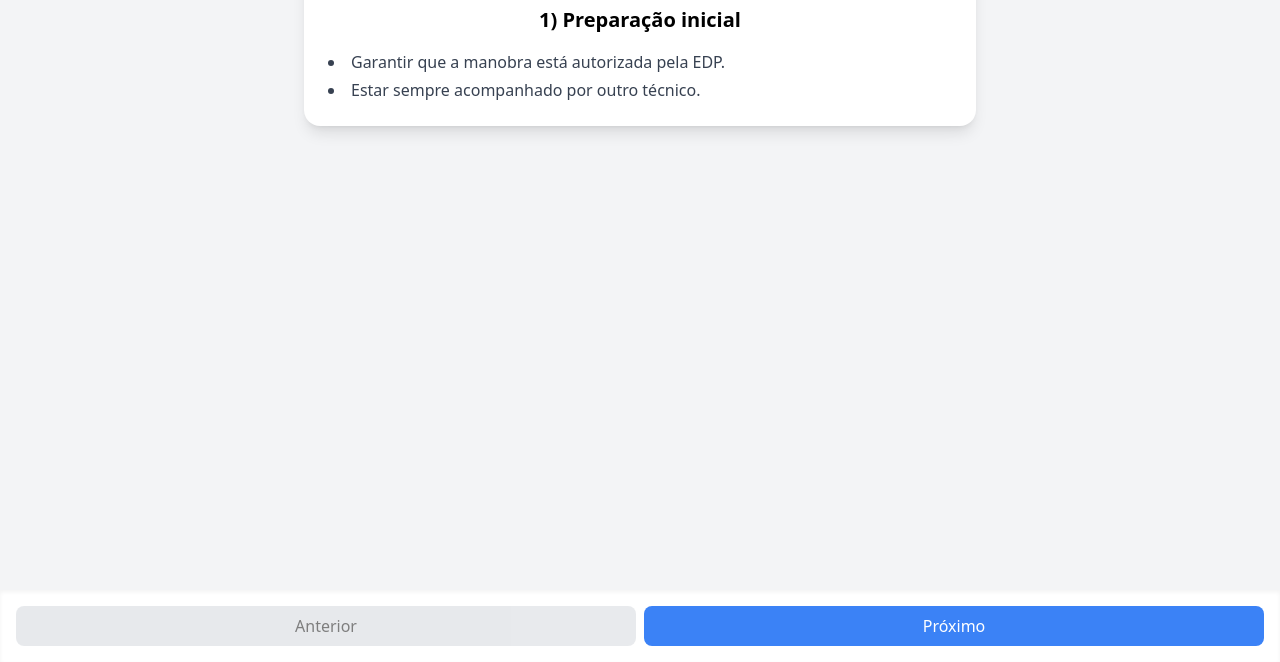
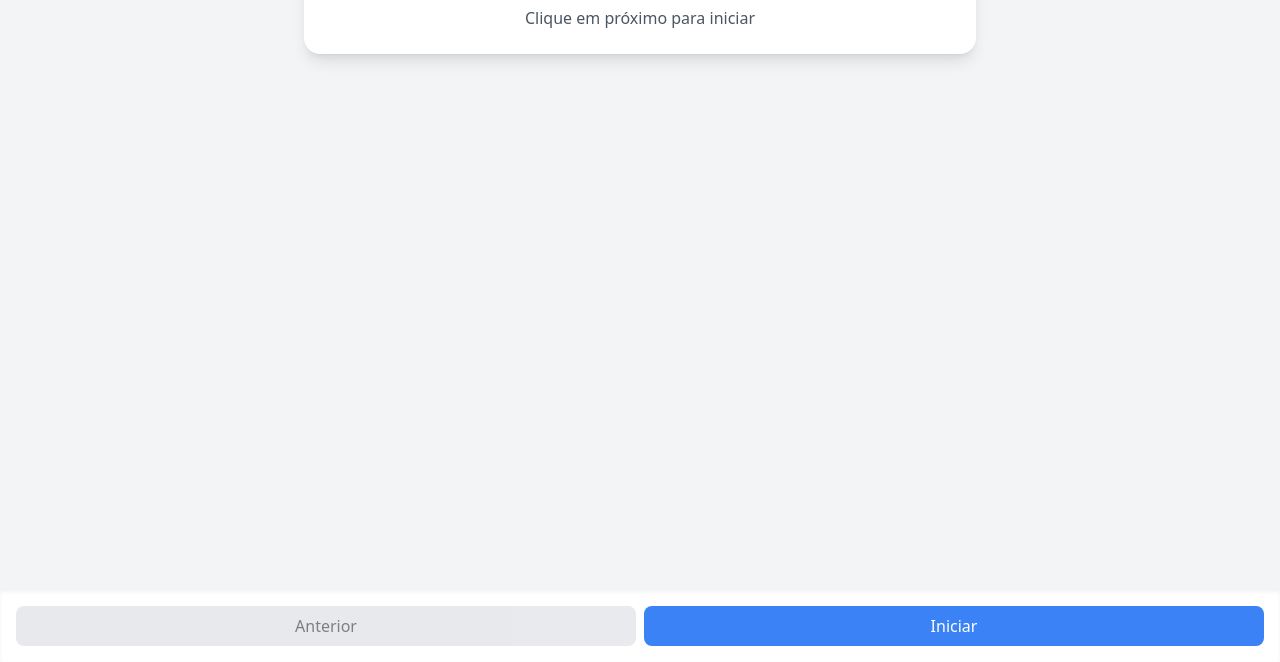
Before and after one commit to Avjdavid/manobra-em-switchgear, a plain HTML site: page index.html in a window 1280 px wide. Shown: the part 138-800 px from the top of the page. Drawn offline with nearby package versions, Linux system fonts and the light colour scheme.

Commit message:
Update index.html

```diff
--- a/index.html
+++ b/index.html
@@ -9,13 +9,16 @@
 <body class="bg-gray-100 min-h-screen flex flex-col items-center justify-start p-6 pb-24">
 
   <div class="w-full max-w-2xl bg-white rounded-2xl shadow-lg p-6 flex flex-col items-center">
-    <!-- TÍTULO FIXO NO TOPO -->
-    <h1 class="text-xl sm:text-2xl md:text-3xl font-bold mb-6 text-center">
+    <!-- CAPA: PRIMEIRA TELA -->
+    <div id="cover-screen" class="w-full text-center space-y-6">
+      <h1 class="text-xl sm:text-2xl md:text-3xl font-bold">
         Procedimento Seguro:<br> Manobra em Switchgear nas PCS
       </h1>
+      <p class="text-gray-600">Clique em próximo para iniciar</p>
+    </div>
 
     <!-- PASSOS -->
-    <div id="step-card" class="w-full text-center space-y-4"></div>
+    <div id="step-card" class="hidden w-full text-center space-y-4"></div>
   </div>
 
   <!-- NAV FIXA -->
@@ -29,14 +32,14 @@
     const steps = [
       { title: "1) Preparação inicial",
         text: [
-          "Garantir que a manobra está autorizada pela EDP.",
-          "Estar sempre acompanhado por outro técnico."
+          "Garantir que a manobra está autorizada pelo responsável.",
+          "Estar sempre acompanhado por outro técnico autorizado."
         ]},
       { title: "2) EPI e ferramentas",
         text: [
           "Colocar capacete, óculos, protetor auricular e vestimenta anti-chama.",
-          "Verificar luvas isolantes com teste visual e de pressão.",
-          "Confirmar que todos equipamentos estão em bom estado."
+          "Verificar luvas isolantes com teste de estanqueidade/pressão.",
+          "Confirmar ferramentas isoladas em bom estado."
         ]},
       { title: "3) Inspeção do equipamento",
         text: [
@@ -48,7 +51,7 @@
         text: [
           "Observar visor/manômetro da célula.",
           "Conferir se está dentro da faixa verde/pressão nominal.",
-          "Se em faixa amarela ou vermelha → não prosseguir, comunicar supervisor e EDP."
+          "Se em faixa amarela ou vermelha → não prosseguir, comunicar manutenção."
         ]},
       { title: "5.1) Desligar a saída da célula (lado da carga)",
         text: [
@@ -84,14 +87,24 @@
         ]}
     ];
 
-    // ---- ESTADO E ELEMENTOS ----
-    let currentStep = 0;
+    // ---- ESTADO ----
+    let currentStep = -1; // -1 = capa
+    const cover = document.getElementById("cover-screen");
     const stepCard = document.getElementById("step-card");
     const prevBtn = document.getElementById("prev-btn");
     const nextBtn = document.getElementById("next-btn");
 
-    // ---- FUNÇÕES ----
-    function renderStep() {
+    function renderScreen() {
+      if (currentStep === -1) {
+        // Mostrar capa
+        cover.classList.remove("hidden");
+        stepCard.classList.add("hidden");
+        prevBtn.disabled = true;
+        nextBtn.textContent = "Iniciar";
+      } else {
+        // Mostrar passo
+        cover.classList.add("hidden");
+        stepCard.classList.remove("hidden");
         const step = steps[currentStep];
         stepCard.innerHTML = `
           <h2 class="text-lg sm:text-xl font-semibold">${step.title}</h2>
@@ -101,33 +114,33 @@
         prevBtn.disabled = currentStep === 0;
         nextBtn.textContent = currentStep === steps.length - 1 ? "Concluir" : "Próximo";
       }
+    }
 
     function nextStep() {
       if (currentStep < steps.length - 1) {
         currentStep++;
-        renderStep();
+        renderScreen();
       }
     }
 
     function prevStep() {
-      if (currentStep > 0) {
+      if (currentStep > -1) {
         currentStep--;
-        renderStep();
+        renderScreen();
       }
     }
 
-    // ---- EVENTOS ----
+    // Eventos
     prevBtn.addEventListener("click", prevStep);
     nextBtn.addEventListener("click", nextStep);
 
-    // Atalhos de teclado (PC)
     document.addEventListener("keydown", (e) => {
       if (e.key === "ArrowRight") nextStep();
       if (e.key === "ArrowLeft") prevStep();
     });
 
-    // Renderiza automaticamente o passo 1
-    renderStep();
+    // Render inicial (capa)
+    renderScreen();
   </script>
 </body>
 </html>
```
Lines whose indentation alone changed are shown as unchanged.
